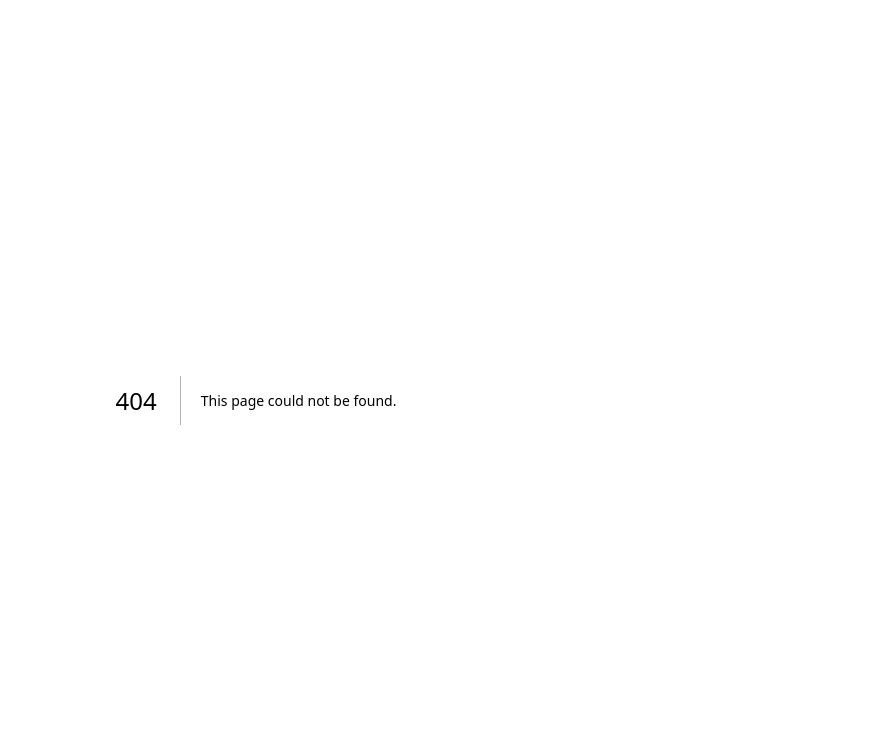
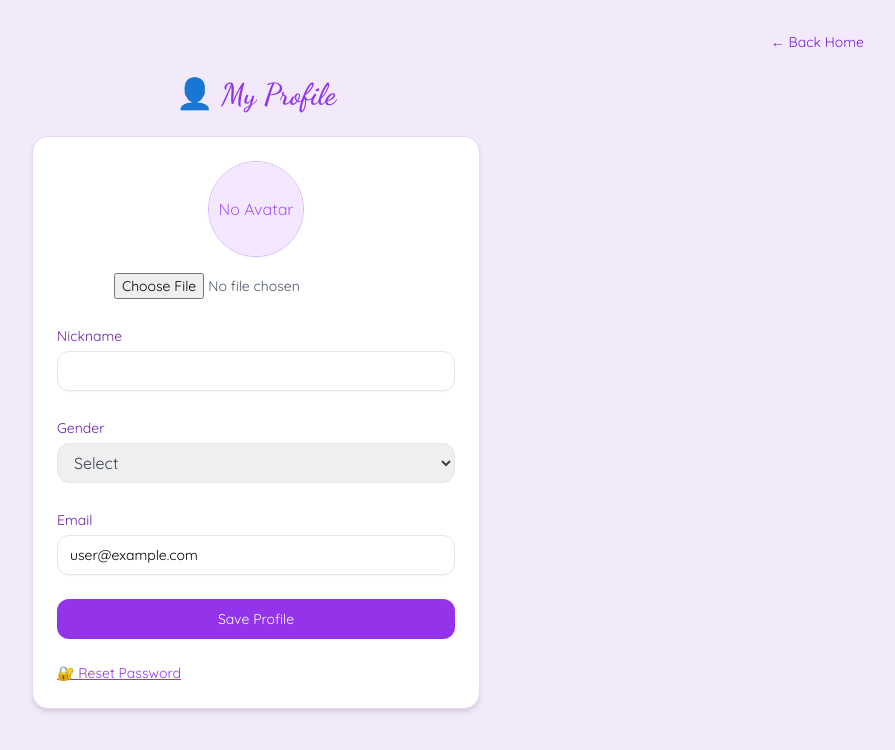
Before and after one commit to Tracy02022/girls-growth-diary, a Next.js app: page /profile in a window 1280 px wide. Before the commit this address had no page. Shown: the top 750 px of the page, without its empty margins (384-1279 px from the left). Built offline with nearby package versions, Linux system fonts and the light colour scheme; no server answers; the database is empty; sample sign-in values are in the browser's storage.

Commit message:
update profile
update profile

```diff
--- a/lib/firebase.ts
+++ b/lib/firebase.ts
@@ -1,6 +1,7 @@
 import { initializeApp, getApps } from 'firebase/app'
 import { getAuth } from 'firebase/auth'
 import { getFirestore } from 'firebase/firestore'
+import { getStorage } from 'firebase/storage'
 
 const firebaseConfig = {
   apiKey: process.env.NEXT_PUBLIC_FIREBASE_API_KEY!,
@@ -15,3 +16,4 @@ const app = getApps().length === 0 ? initializeApp(firebaseConfig) : getApps()[0
 
 export const auth = getAuth(app)
 export const db = getFirestore(app)
+export const storage = getStorage(app)
--- a/pages/charts.tsx
+++ b/pages/charts.tsx
@@ -15,6 +15,7 @@ import {
   Tooltip,
 } from 'chart.js'
 import { Quicksand, Dancing_Script } from 'next/font/google'
+import { useRouter } from 'next/router'
 
 const quicksand = Quicksand({ subsets: ['latin'] })
 const dancingScript = Dancing_Script({ subsets: ['latin'], weight: ['700'] })
@@ -42,6 +43,8 @@ export default function ChartsPage() {
     { name: 'Write Future Letters', href: '/future-letter/new' },
     { name: 'Logout', href: '/logout' },
   ]
+
+  const router = useRouter()
 
   useEffect(() => {
     const unsubscribe = onAuthStateChanged(auth, (user) => {
@@ -139,6 +142,13 @@ export default function ChartsPage() {
         ))}
       </nav>
 
+      <div className="absolute right-4 top-4 cursor-pointer" onClick={() => router.push('/profile')}>
+        <img
+          src="/icons/default-avatar.png"
+          alt="Profile"
+          className="w-10 h-10 rounded-full border-2 border-purple-300 shadow"
+        />
+      </div>
       <h1 className={`text-3xl font-bold mb-4 text-center text-purple-700 ${dancingScript.className}`}>
         📊 Body Fat / Weight Trend
       </h1>
--- a/pages/future-letter/new.tsx
+++ b/pages/future-letter/new.tsx
@@ -125,7 +125,13 @@ export default function FutureLetterPage() {
                     </a>
                 ))}
             </nav>
-
+            <div className="absolute right-4 top-4 cursor-pointer" onClick={() => router.push('/profile')}>
+                <img
+                    src="/icons/default-avatar.png"
+                    alt="Profile"
+                    className="w-10 h-10 rounded-full border-2 border-purple-300 shadow"
+                />
+            </div>
             <h1 className={cn("text-3xl font-bold text-center text-purple-600 mb-6", dancingScript.className)}>
                 💌 Future Letter
             </h1>
--- a/pages/index.tsx
+++ b/pages/index.tsx
@@ -1,11 +1,13 @@
 import Link from 'next/link'
 import Image from 'next/image'
 import { Quicksand, Dancing_Script } from 'next/font/google'
+import { useRouter } from 'next/router'
 
 const quicksand = Quicksand({ subsets: ['latin'], weight: ['400', '600', '700'] })
 const dancingScript = Dancing_Script({ subsets: ['latin'], weight: ['700'] })
 
 export default function Home() {
+  const router = useRouter()
   return (
     <div
       className={`relative min-h-screen bg-[#ede9f5] ${quicksand.className}`}
@@ -27,6 +29,13 @@ export default function Home() {
           <Link href="/logout">Logout</Link>
         </div>
       </nav>
+      <div className="absolute right-4 top-4 cursor-pointer" onClick={() => router.push('/profile')}>
+        <img
+          src="/icons/default-avatar.png"
+          alt="Profile"
+          className="w-10 h-10 rounded-full border-2 border-purple-300 shadow"
+        />
+      </div>
 
       {/* Spacer to push cards lower */}
       <div className="h-[480px]" />
--- a/pages/log.tsx
+++ b/pages/log.tsx
@@ -12,6 +12,7 @@ import {
 import { onAuthStateChanged } from 'firebase/auth'
 import { Quicksand, Dancing_Script } from 'next/font/google'
 import { motion, AnimatePresence } from 'framer-motion'
+import { useRouter } from 'next/router'
 
 const quicksand = Quicksand({ subsets: ['latin'] })
 const dancingScript = Dancing_Script({ subsets: ['latin'], weight: ['700'] })
@@ -48,6 +49,7 @@ export default function FatLogPage() {
     { name: 'Logout', href: '/logout' },
   ];
 
+  const router = useRouter()
 
   useEffect(() => {
     const unsubscribe = onAuthStateChanged(auth, (user) => {
@@ -120,6 +122,13 @@ export default function FatLogPage() {
           </a>
         ))}
       </nav>
+      <div className="absolute right-4 top-4 cursor-pointer" onClick={() => router.push('/profile')}>
+        <img
+          src="/icons/default-avatar.png"
+          alt="Profile"
+          className="w-10 h-10 rounded-full border-2 border-purple-300 shadow"
+        />
+      </div>
       <h1 className={`text-3xl font-bold mb-6 text-center text-purple-700 ${dancingScript.className}`}>
         📉 Body Fat Log
       </h1>
--- a/pages/mood-heatmap.tsx
+++ b/pages/mood-heatmap.tsx
@@ -102,6 +102,13 @@ export default function MoodHeatmapPage() {
           </a>
         ))}
       </nav>
+      <div className="absolute right-4 top-4 cursor-pointer" onClick={() => router.push('/profile')}>
+        <img
+          src="/icons/default-avatar.png"
+          alt="Profile"
+          className="w-10 h-10 rounded-full border-2 border-purple-300 shadow"
+        />
+      </div>
       <h1
         className={`text-3xl font-bold mb-6 text-center text-purple-700 ${dancingScript.className}`}
       >
--- /dev/null
+++ b/pages/profile.tsx
@@ -0,0 +1,140 @@
+'use client'
+
+import { useEffect, useState } from 'react'
+import { getDownloadURL, ref, uploadBytes } from 'firebase/storage'
+import { doc, getDoc, setDoc } from 'firebase/firestore'
+import { onAuthStateChanged, sendPasswordResetEmail } from 'firebase/auth'
+import { auth, db, storage } from '@/lib/firebase'
+import { quicksand, dancingScript } from '@/lib/fonts'
+import { Input } from '@/components/ui/input'
+import { Button } from '@/components/ui/button'
+import { Label } from '@/components/ui/label'
+import { cn } from '@/lib/utils'
+import { useRouter } from 'next/router'
+import Image from 'next/image'
+
+export default function ProfilePage() {
+  const [userId, setUserId] = useState<string | null>(null)
+  const [email, setEmail] = useState('')
+  const [nickname, setNickname] = useState('')
+  const [gender, setGender] = useState<string>('') // 🟣 新增字段
+  const [photoURL, setPhotoURL] = useState<string | null>(null)
+  const router = useRouter()
+
+  useEffect(() => {
+    const unsub = onAuthStateChanged(auth, async (user) => {
+      if (user) {
+        setUserId(user.uid)
+        setEmail(user.email || '')
+
+        const docRef = doc(db, 'profiles', user.uid)
+        const docSnap = await getDoc(docRef)
+        if (docSnap.exists()) {
+          const data = docSnap.data()
+          setNickname(data.nickname || '')
+          setPhotoURL(data.photoURL || null)
+          setGender(data.gender || '') // 🟣 加载性别
+        }
+      } else {
+        router.push('/login')
+      }
+    })
+
+    return () => unsub()
+  }, [])
+
+  const handleUpload = async (e: React.ChangeEvent<HTMLInputElement>) => {
+    const file = e.target.files?.[0]
+    if (!file || !userId) return
+
+    const storageRef = ref(storage, `avatars/${userId}`)
+    await uploadBytes(storageRef, file)
+    const newPhotoURL = await getDownloadURL(storageRef)
+    setPhotoURL(newPhotoURL)
+
+    await setDoc(doc(db, 'profiles', userId), {
+      nickname,
+      photoURL: newPhotoURL,
+      gender,
+    })
+  }
+
+  const handleSave = async () => {
+    if (!userId) return
+    await setDoc(doc(db, 'profiles', userId), {
+      nickname,
+      photoURL,
+      gender,
+    })
+    alert('Profile saved!')
+  }
+
+  const handleResetPassword = async () => {
+    if (!email) return
+    await sendPasswordResetEmail(auth, email)
+    alert('Password reset email sent.')
+  }
+
+  return (
+    <div className={`min-h-screen px-4 py-8 bg-[#f2eafa] ${quicksand.className}`}>
+      {/* 顶部导航栏 */}
+      <nav className="mb-6 flex justify-end px-4 text-sm text-purple-700 font-medium">
+        <a href="/" className="hover:underline hover:text-purple-900">← Back Home</a>
+      </nav>
+
+      <h1 className={cn('text-3xl font-bold text-center text-purple-600 mb-6', dancingScript.className)}>
+        👤 My Profile
+      </h1>
+
+      <div className="max-w-md mx-auto space-y-6 bg-white rounded-2xl p-6 shadow-md border border-purple-200">
+        <div className="flex flex-col items-center gap-4">
+          <div className="relative w-24 h-24 rounded-full overflow-hidden border border-purple-300 shadow-sm">
+            {photoURL ? (
+              <Image src={photoURL} alt="avatar" fill className="object-cover" />
+            ) : (
+              <div className="w-full h-full bg-purple-100 flex items-center justify-center text-purple-500">
+                No Avatar
+              </div>
+            )}
+          </div>
+          <input type="file" accept="image/*" onChange={handleUpload} className="text-sm text-gray-600" />
+        </div>
+
+        <div>
+          <Label className={quicksand.className}>Nickname</Label>
+          <Input value={nickname} onChange={(e) => setNickname(e.target.value)} className="rounded-xl mt-1" />
+        </div>
+
+        <div>
+          <Label className={quicksand.className}>Gender</Label>
+          <select
+            value={gender}
+            onChange={(e) => setGender(e.target.value)}
+            className="mt-1 w-full border rounded-xl px-3 py-2 text-gray-700"
+          >
+            <option value="">Select</option>
+            <option value="female">Female</option>
+            <option value="male">Male</option>
+            <option value="other">Other / Prefer not to say</option>
+          </select>
+        </div>
+
+        <div>
+          <Label className={quicksand.className}>Email</Label>
+          <Input value={email} disabled className="rounded-xl mt-1 bg-gray-100" />
+        </div>
+
+        <Button onClick={handleSave} className="w-full bg-purple-600 text-white rounded-xl hover:bg-purple-700">
+          Save Profile
+        </Button>
+
+        <button
+          onClick={handleResetPassword}
+          className="text-sm text-purple-600 underline hover:text-purple-800 mt-2"
+        >
+          🔐 Reset Password
+        </button>
+      </div>
+    </div>
+  )
+}
--- a/pages/wishes.tsx
+++ b/pages/wishes.tsx
@@ -17,6 +17,7 @@ import { onAuthStateChanged } from 'firebase/auth'
 import { differenceInCalendarDays, parseISO } from 'date-fns'
 import { Quicksand, Dancing_Script } from 'next/font/google'
 import { motion, AnimatePresence } from 'framer-motion'
+import { useRouter } from 'next/router'
 
 const quicksand = Quicksand({ subsets: ['latin'] })
 const dancingScript = Dancing_Script({ subsets: ['latin'], weight: ['700'] })
@@ -50,6 +51,7 @@ export default function WishesPage() {
     { name: 'Write Future Letters', href: '/future-letter/new' },
     { name: 'Logout', href: '/logout' },
   ];
+  const router = useRouter()
 
   useEffect(() => {
     const unsubscribe = onAuthStateChanged(auth, (user) => {
@@ -224,6 +226,13 @@ export default function WishesPage() {
           </a>
         ))}
       </nav>
+      <div className="absolute right-4 top-4 cursor-pointer" onClick={() => router.push('/profile')}>
+        <img
+          src="/icons/default-avatar.png"
+          alt="Profile"
+          className="w-10 h-10 rounded-full border-2 border-purple-300 shadow"
+        />
+      </div>
       <h1 className={`text-3xl font-bold mb-6 text-center text-purple-700 ${dancingScript.className}`}>
         🌠 Wish List
       </h1>
```
Also changed, not shown: public/icons/default-avatar.png (added).
